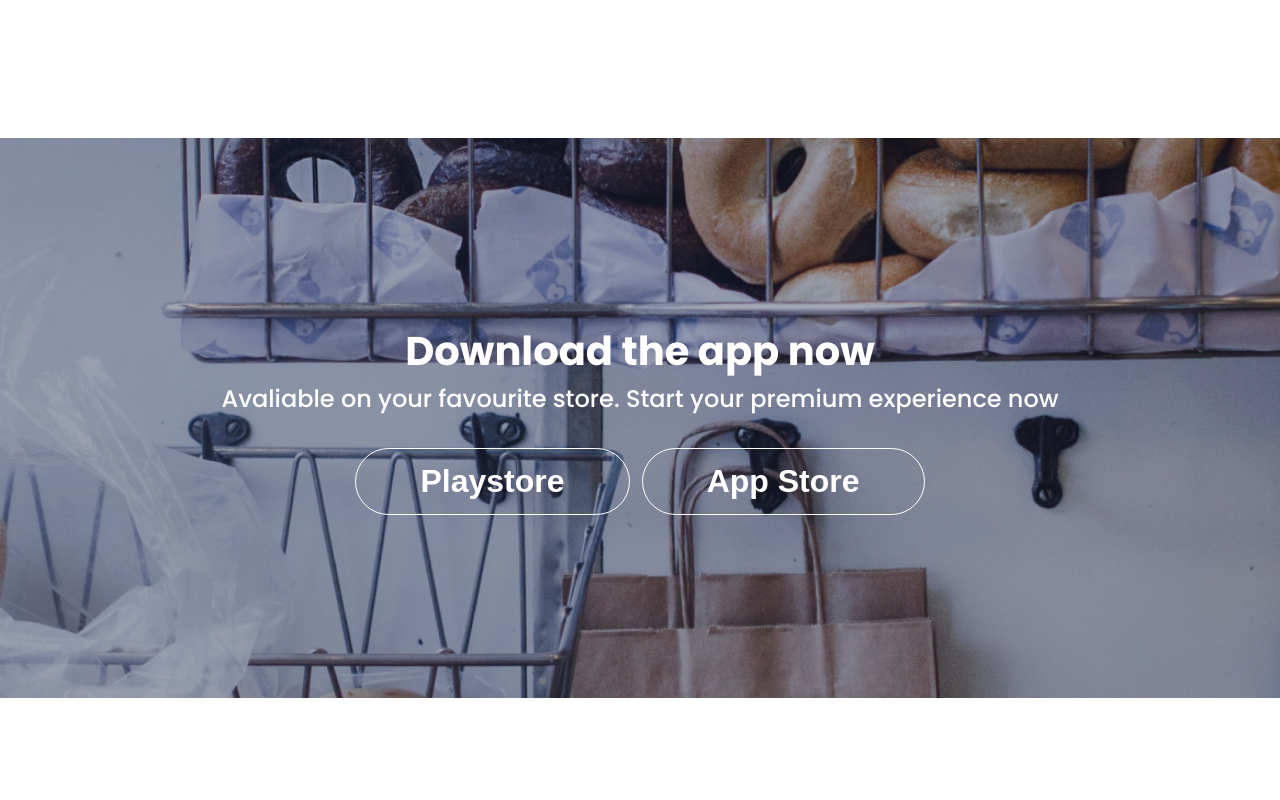
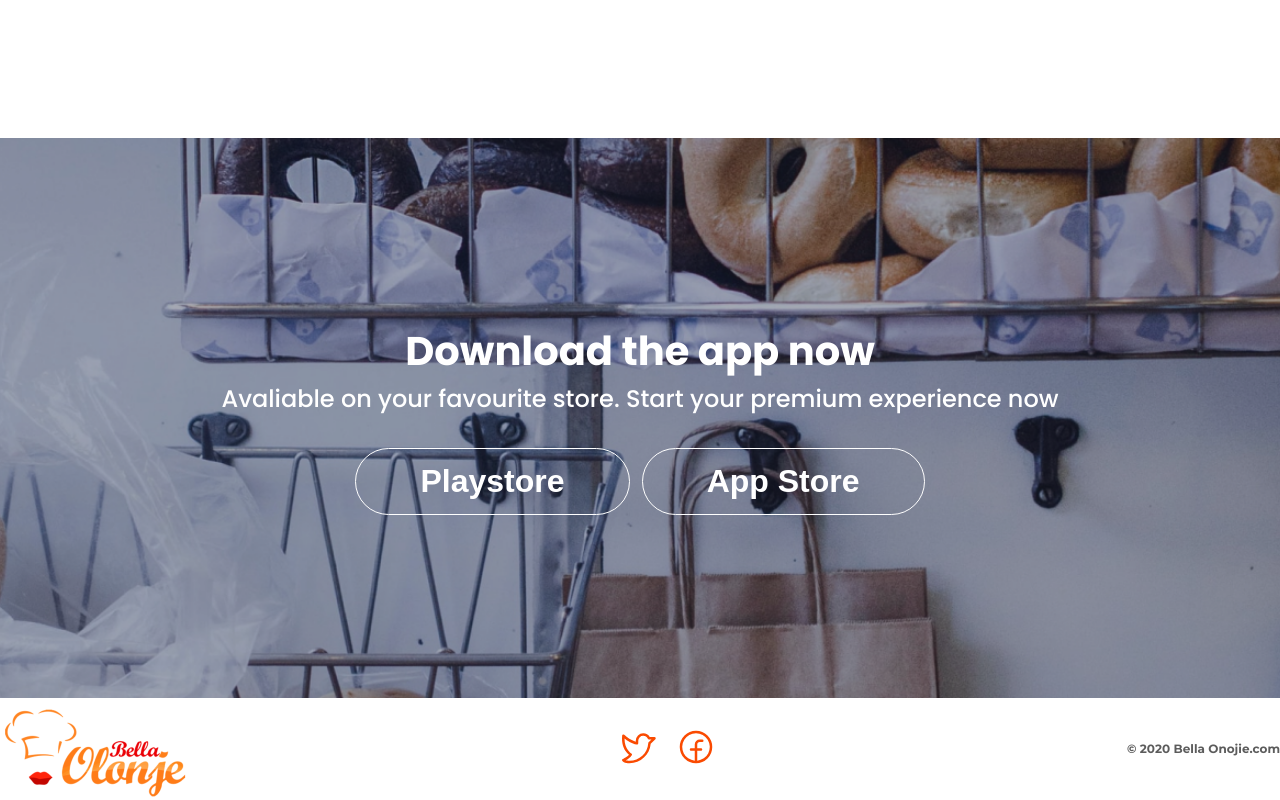
Before and after one commit to VitorSantos920/foodApp, a plain HTML site: page index.html in a window 1280 px wide. Shown: the part 3751-4551 px from the top of the page. Before the commit the page ends 4449 px from the top, so only its background shows below. Drawn offline with Linux system fonts and the light colour scheme.

Commit message:
:sparkles: Feat: footer & phosphoricons
add footer and phosphoricons icon family

```diff
--- /dev/null
+++ b/assets/styles/sass/_footer.scss
@@ -0,0 +1,15 @@
+@import "./variables";
+
+.c-footer {
+    justify-content: space-between;
+    align-items: center;
+    font-family: $textFont;
+    color: #5c5c5c;
+    font-weight: 700;
+    font-size: $size * 1.5;
+
+    svg {
+        height: 40px;
+        width: 40px;
+    }
+}
--- a/assets/styles/sass/main.scss
+++ b/assets/styles/sass/main.scss
@@ -4,6 +4,7 @@
 @import "./img-overview";
 @import "./howworks";
 @import "./download";
+@import "./footer";
 
 * {
     margin: 0;
@@ -28,6 +29,7 @@ a {
     font-weight: bold;
     font-size: $size * 4;
     transition: 500ms;
+    cursor: pointer;
 
     &:last-child {
         margin-left: $size;
--- a/index.html
+++ b/index.html
@@ -14,6 +14,7 @@
         <meta name="description" content="A site about foods." />
         <title>Food App | Vitor Santos</title>
         <link rel="stylesheet" href="assets/styles/css/main.css" />
+        <script src="https://unpkg.com/@phosphor-icons/web"></script>
     </head>
     <body>
         <header class="c-header flex" role="banner">
@@ -118,5 +119,41 @@
                 </div>
             </section>
         </main>
+
+        <footer class="c-footer flex">
+            <img
+                src="./assets/images/logo.png"
+                alt="Bella Olonje"
+                class="c-footer__logo"
+            />
+
+            <div class="social-medias">
+                <a href="/">
+                    <svg
+                        xmlns="http://www.w3.org/2000/svg"
+                        fill="#fa4a01"
+                        viewBox="0 0 256 256"
+                        style="margin-right: 1rem"
+                    >
+                        <path
+                            d="M247.39,68.94A8,8,0,0,0,240,64H209.57A48.66,48.66,0,0,0,168.1,40a46.91,46.91,0,0,0-33.75,13.7A47.9,47.9,0,0,0,120,88v6.09C79.74,83.47,46.81,50.72,46.46,50.37a8,8,0,0,0-13.65,4.92c-4.31,47.79,9.57,79.77,22,98.18a110.93,110.93,0,0,0,21.88,24.2c-15.23,17.53-39.21,26.74-39.47,26.84a8,8,0,0,0-3.85,11.93c.75,1.12,3.75,5.05,11.08,8.72C53.51,229.7,65.48,232,80,232c70.67,0,129.72-54.42,135.75-124.44l29.91-29.9A8,8,0,0,0,247.39,68.94Zm-45,29.41a8,8,0,0,0-2.32,5.14C196,166.58,143.28,216,80,216c-10.56,0-18-1.4-23.22-3.08,11.51-6.25,27.56-17,37.88-32.48A8,8,0,0,0,92,169.08c-.47-.27-43.91-26.34-44-96,16,13,45.25,33.17,78.67,38.79A8,8,0,0,0,136,104V88a32,32,0,0,1,9.6-22.92A30.94,30.94,0,0,1,167.9,56c12.66.16,24.49,7.88,29.44,19.21A8,8,0,0,0,204.67,80h16Z"
+                        ></path>
+                    </svg>
+                </a>
+
+                <a href="/">
+                    <svg
+                        xmlns="http://www.w3.org/2000/svg"
+                        fill="#fa4a01"
+                        viewBox="0 0 256 256"
+                    >
+                        <path
+                            d="M128,24A104,104,0,1,0,232,128,104.11,104.11,0,0,0,128,24Zm8,191.63V152h24a8,8,0,0,0,0-16H136V112a16,16,0,0,1,16-16h16a8,8,0,0,0,0-16H152a32,32,0,0,0-32,32v24H96a8,8,0,0,0,0,16h24v63.63a88,88,0,1,1,16,0Z"
+                        ></path>
+                    </svg>
+                </a>
+            </div>
+            <p class="c-footer__social-medias">&copy; 2020 Bella Onojie.com</p>
+        </footer>
     </body>
 </html>
```
Also changed, not shown: assets/styles/css/main.css.
